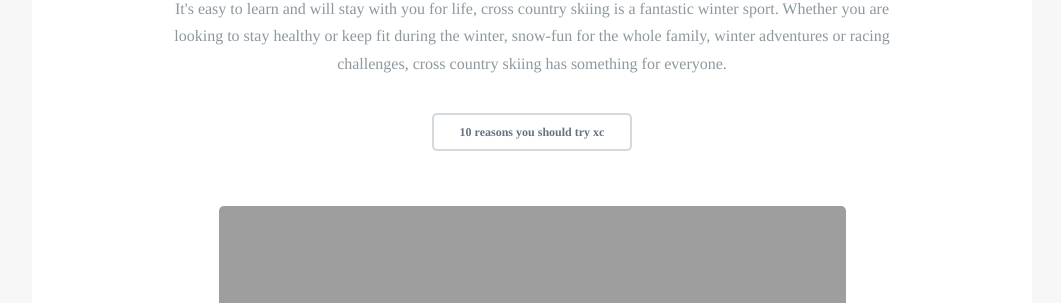
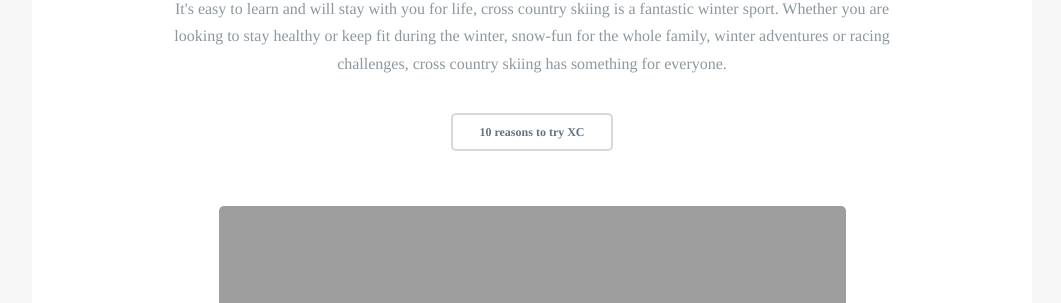
Before and after one commit to robcatto/robcatto.github.io, a Jekyll site: the page built from discoverxc/index.html, in a window 1280 px wide and 900 px high, scrolled down 305 px. Shown: the part 135-438 px from the top of the window, without its empty margins (108-1169 px from the left). Built offline with Jekyll 4.4.1, drawn with Linux system fonts in a browser that asks for light colours; some web fonts are replaced; Markdown is read by kramdown in place of the engine named in the settings.

Commit message:
Update index.html

```diff
--- a/discoverxc/index.html
+++ b/discoverxc/index.html
@@ -48,7 +48,7 @@ layout: default
                 <h3>Cross country skiing for everyone!</h3>
                 <p>It's easy to learn and will stay with you for life, cross country skiing is a fantastic winter sport. Whether you are looking to stay healthy or keep fit during the winter, snow-fun for the whole family, winter adventures or racing challenges, cross country skiing has something for everyone.
                 </p>
-                <a class="button small dark" href="http://discoverxcski.com/discoverxc/" data-featurette="analytics-click-event" data-event-category="button" data-event-action="M: Clicked Design an iOS Game" data-event-label="Source: Homepage Alt" id="featurette-35">10 reasons you should try xc</a>
+                <a class="button small dark" href="http://discoverxcski.com/discoverxc/" data-featurette="analytics-click-event" data-event-category="button" data-event-action="M: Clicked Design an iOS Game" data-event-label="Source: Homepage Alt" id="featurette-35">10 reasons to try XC</a>
                 <div class="one">
                 <div class="onelarge centered" style="
                 background-image: url(http://www.discoverxcski.com/images/hoppet-teens.jpg);
```
